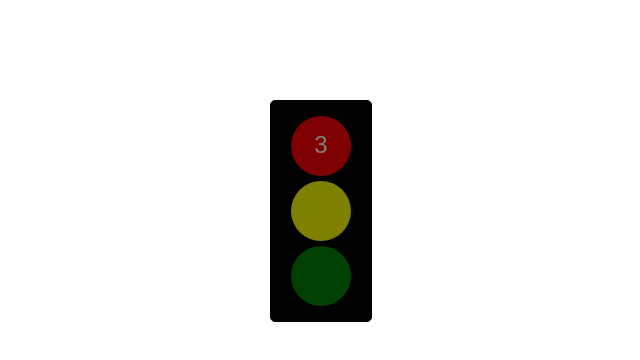
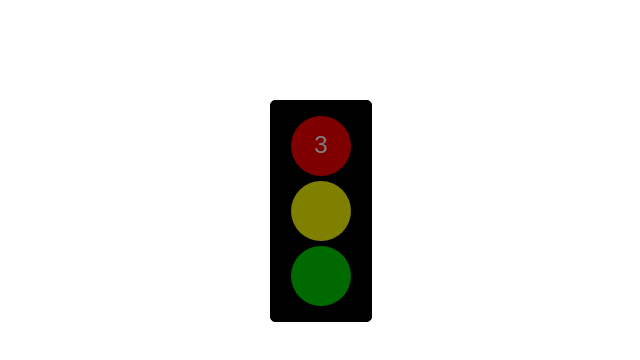
Before and after one commit to taxbit/vuejs-traffic-light-simulator, a Vue app: page /red in a window 1280 px wide. Shown: the top 360 px of the page, without its empty margins (319-959 px from the left). Built offline with nearby package versions, Linux system fonts and the light colour scheme; the HTML template or start-up script is replaced by a standard one.

Commit message:
edit lamp component

```diff
--- a/src/components/Lamp.vue
+++ b/src/components/Lamp.vue
@@ -1,7 +1,7 @@
 <template>
-  <div :class="`lamp_${color}${color === currentColorIs ? '' : '_off'} ${sec < 4 && color === currentColorIs ? 'blink' : ''}`">
+  <div :class="lampClasses">
     <div class="lamp__counter">
-      {{color === currentColorIs ? sec: ''}}
+      {{counter}}
     </div>
   </div>
 </template>
@@ -10,6 +10,20 @@
 export default {
   name: 'Lamp',
   props: ['color', 'currentColorIs', 'sec'],
+  computed: {
+    lampIsOn: function () {
+      return this.color === this.currentColorIs;
+    },
+    lampClasses: function() {
+      return `
+        lamp_${this.color}
+        ${this.lampIsOn ? 'lamp_on' : ''}
+        ${this.lampIsOn && this.sec < 4 ? 'lamp_blink' : ''}`;
+    },
+    counter: function() {
+      return this.lampIsOn ? this.sec : '';
+    },
+  }
 };
 </script>
 
@@ -22,26 +36,20 @@ export default {
   .lamp_red {
     background-color: red;
     color: white;
+    opacity: 0.5;
   }
   .lamp_green {
     background-color: rgb(0, 212, 0);
     color: white;
+    opacity: 0.5;
   }
   .lamp_yellow {
     background-color: yellow;
     color: black;
-  }
-  .lamp_red_off {
-    background-color: red;
     opacity: 0.5;
   }
-  .lamp_green_off {
-    background-color: green;
-    opacity: 0.5;
-  }
-  .lamp_yellow_off {
-    background-color: yellow;
-    opacity: 0.5;
+  .lamp_on {
+    opacity: 1;
   }
   .lamp__counter {
     width: 30px;
@@ -51,7 +59,7 @@ export default {
     align-self: center;
     font-family: Arial, Helvetica, sans-serif;
   }
-  .blink {
+  .lamp_blink {
     animation: blink-animation 0.2s steps(10, start) infinite;
   }
 </style>
--- a/src/views/Home.vue
+++ b/src/views/Home.vue
@@ -17,7 +17,7 @@ export default {
   },
   data() {
     return {
-      counter: this.time / 1000,
+      counter: null,
       interval: null,
     };
   },
```
Also changed, not shown: 2 other files (tests, documents, lock files or other folders).
